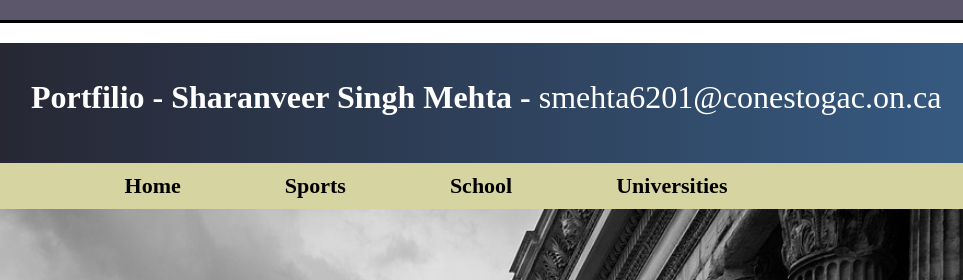
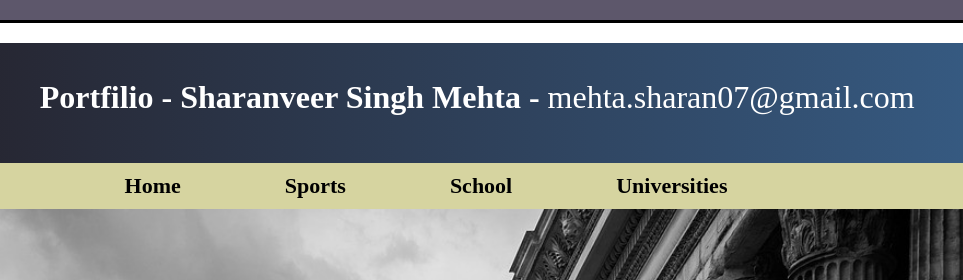
Before and after one commit to Sharan1617/Portfolio-Website-Using-html-CSS, a plain HTML site: page index.html in a window 1280 px wide. Shown: the top 280 px of the page, 317-1280 px from the left. Drawn offline with nearby package versions, Linux system fonts and the light colour scheme.

Commit message:
Update index.html
Changed the email id

```diff
--- a/index.html
+++ b/index.html
@@ -26,7 +26,7 @@
       <div id="title" class="gridTitle">
         <h1>
           Portfilio  - Sharanveer Singh Mehta -
-          <span class="email">smehta6201@conestogac.on.ca</span>
+          <span class="email">mehta.sharan07@gmail.com</span>
         </h1>
       </div>
     </header>
```
